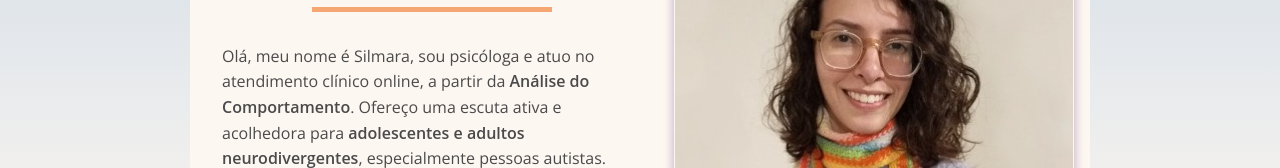
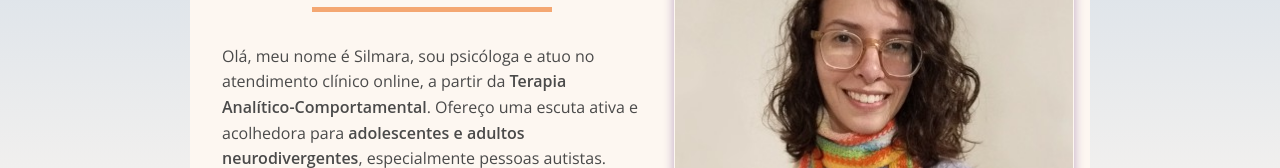
Before and after one commit to urielregio/LandingPage_Silmara-psicologa, a plain HTML site: page index.html in a window 1280 px wide. Shown: the part 243-411 px from the top of the page. Drawn offline with Linux system fonts and the light colour scheme; a web font is replaced by a local one.

Commit message:
Atualiza descrição da terapia para "Terapia Analítico-Comportamental" na seção de apresentação

```diff
--- a/index.html
+++ b/index.html
@@ -64,7 +64,7 @@
           <div class="titulo"><h1>Silmara Oliveira</h1>
           <p class="subtitulo">Psicóloga | CRP 04/64156</p></div>
           <hr class="linha-laranja">
-          <p>Olá, meu nome é Silmara, sou psicóloga e atuo no atendimento clínico online, a partir da <strong>Análise do Comportamento</strong>. Ofereço uma escuta ativa e acolhedora para <strong>adolescentes e adultos neurodivergentes</strong>, especialmente pessoas autistas. Vamos conversar?</p>
+          <p>Olá, meu nome é Silmara, sou psicóloga e atuo no atendimento clínico online, a partir da <strong>Terapia Analítico-Comportamental</strong>. Ofereço uma escuta ativa e acolhedora para <strong>adolescentes e adultos neurodivergentes</strong>, especialmente pessoas autistas. Vamos conversar?</p>
           <div class="botoes"><a href="https://wa.me/553190652275?text=Ol%C3%A1%2C%20Silmara!%20Gostaria%20de%20saber%20mais%20sobre%20os%20atendimentos." target="_blank" rel="external noopener noreferrer" class="botao whatsapp"><img src="assets/icons/whatsapp.svg" class="icon">Me chame no whatsapp</a></div>
         </div>
       </div>
```
